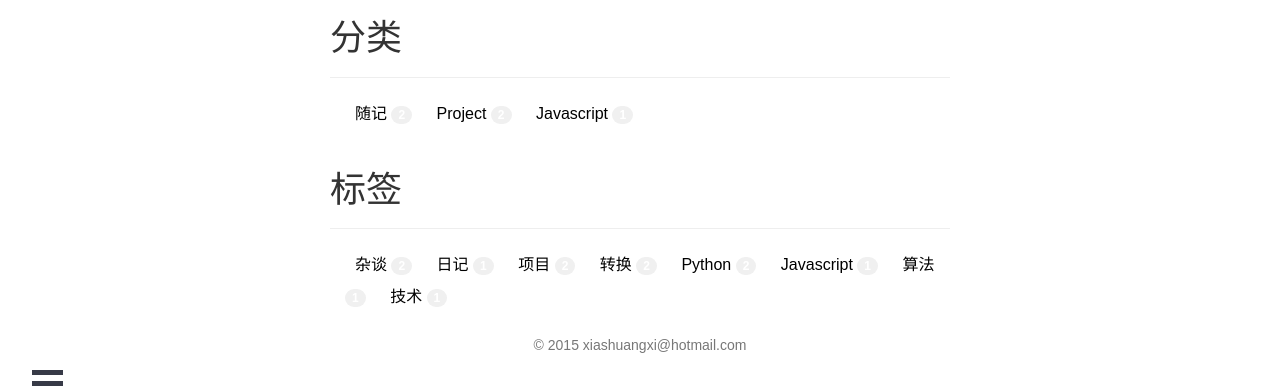
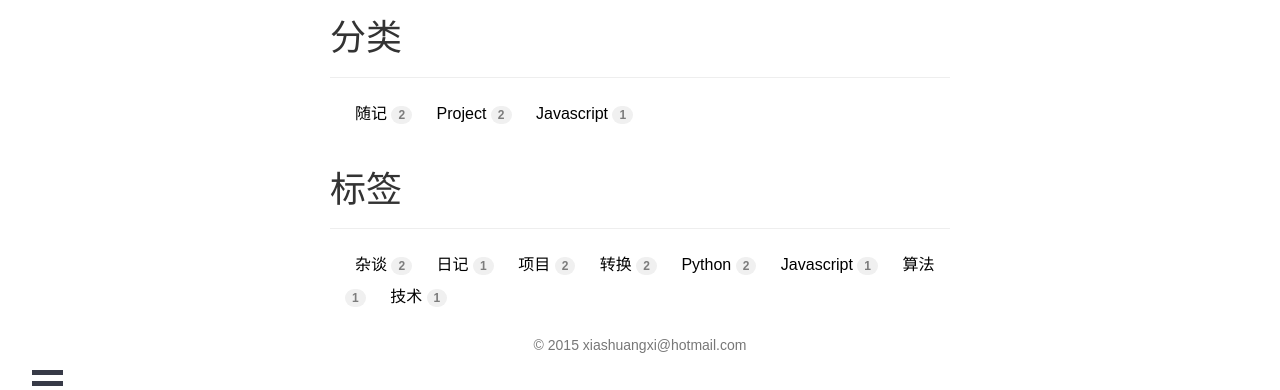
Before and after one commit to jinchangle/xiashuangxi.github.io, a Jekyll site: the page built from types.html, in a window 1280 px wide. Shown: the part 472-862 px from the top of the page. Built offline with Jekyll 4.4.1, drawn with Linux system fonts in a browser that asks for light colours; nearby versions of some CDN libraries; comment, search, counter and statistics services are not loaded.

Commit message:
Update main.css

```diff
--- a/stylesheets/main.css
+++ b/stylesheets/main.css
@@ -135,5 +135,6 @@ a:focus,a:hover {
 	}
 .categorytag .badge{
 	background: #F0F0F0;
+	color: #7c7C7C;
 	}
 }
```
